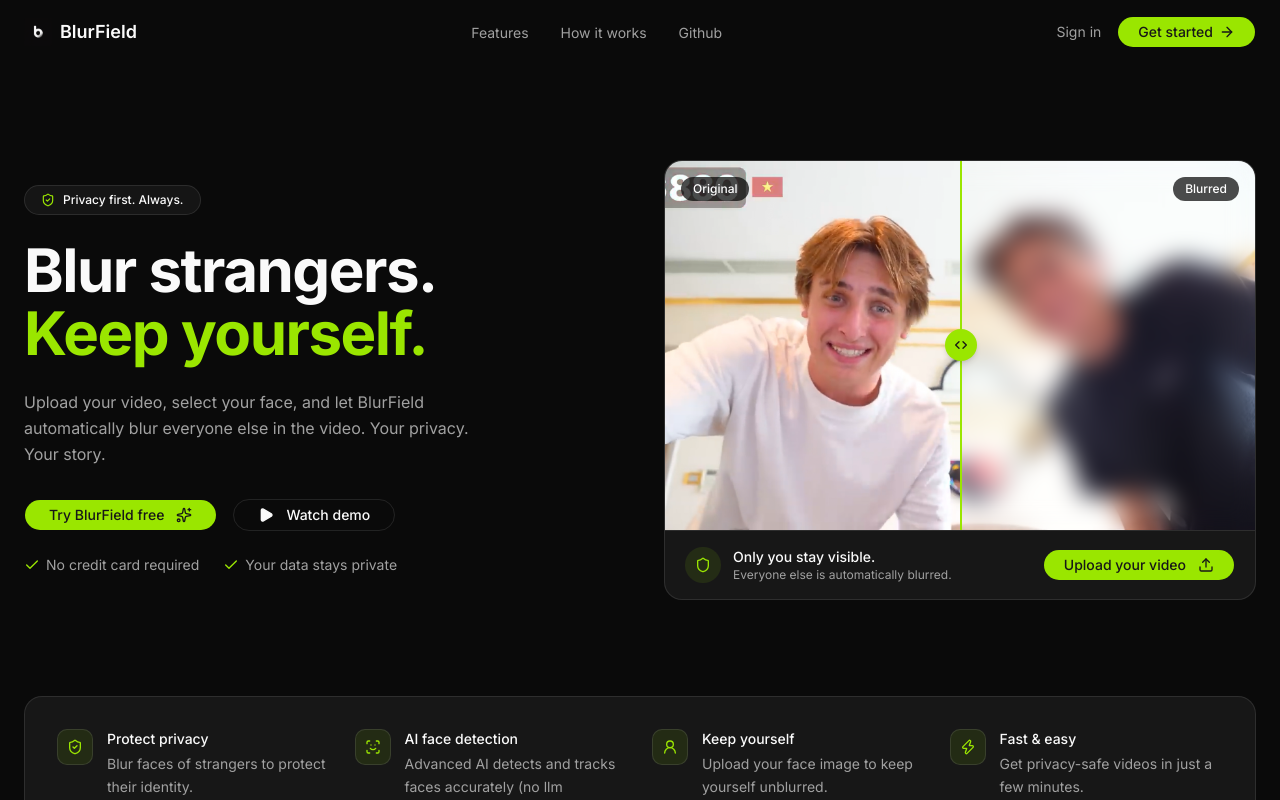
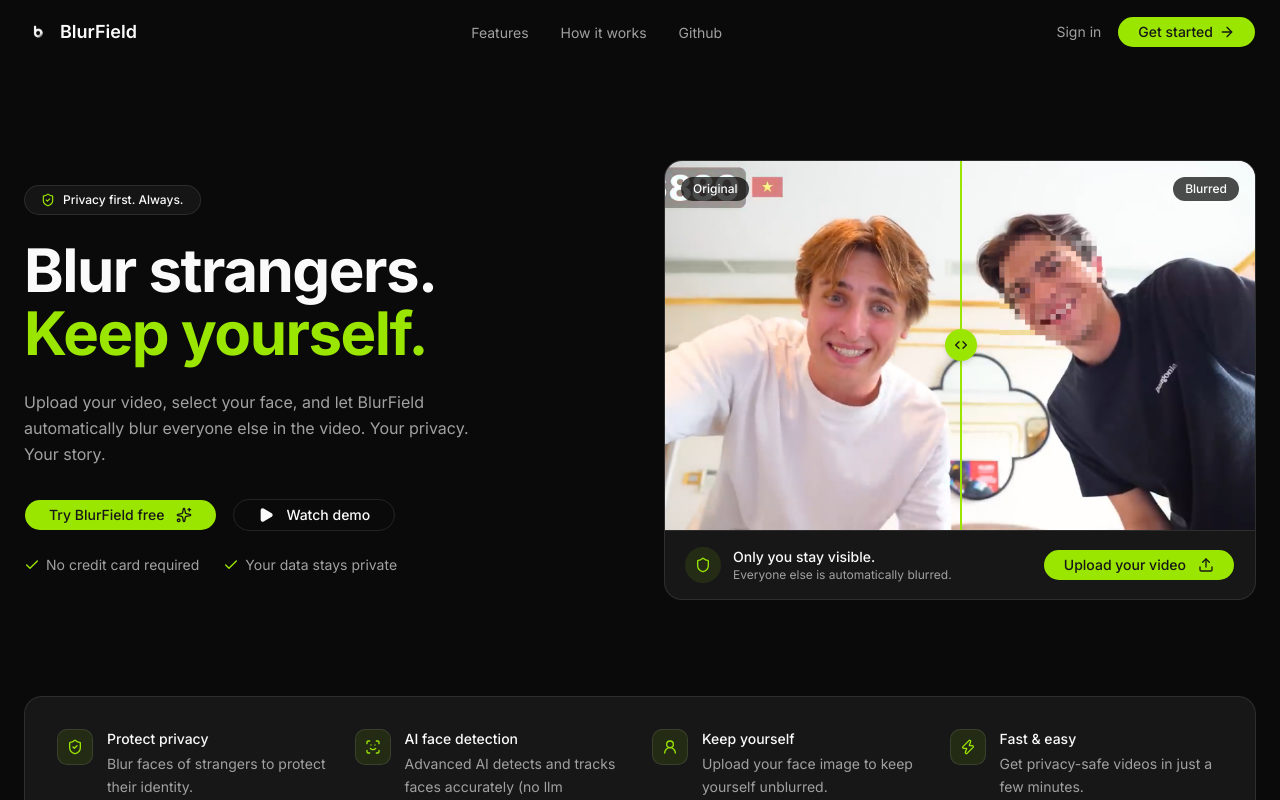
Before and after one commit to Musheer0/auto-blur-frontend, a Next.js app: page / in a window 1280 px wide. Shown: the top 800 px of the page. Built offline with nearby package versions, Linux system fonts and the light colour scheme.

Commit message:
fix imgs

```diff
--- a/src/features/marketing/components/hero.tsx
+++ b/src/features/marketing/components/hero.tsx
@@ -117,7 +117,7 @@
               <img
                 src="/after.png"
                 alt="Blurred, strangers obscured"
-                className="h-full w-full object-cover blur-md"
+                className="h-full w-full object-cover "
                 draggable={false}
               />
             </div>
```
Also changed, not shown: public/after.png.
